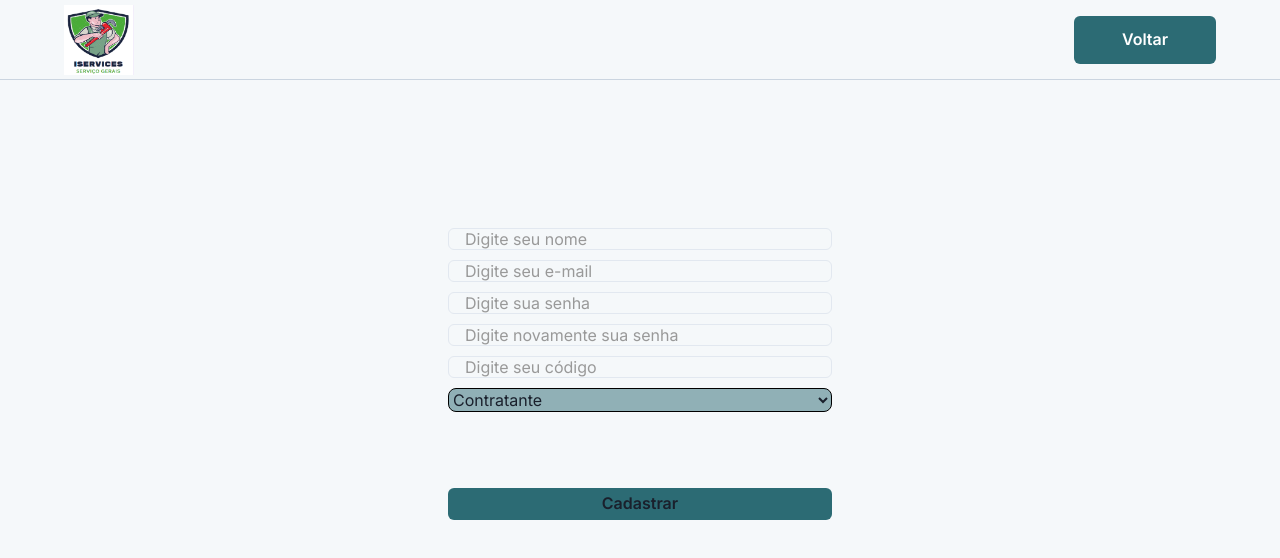
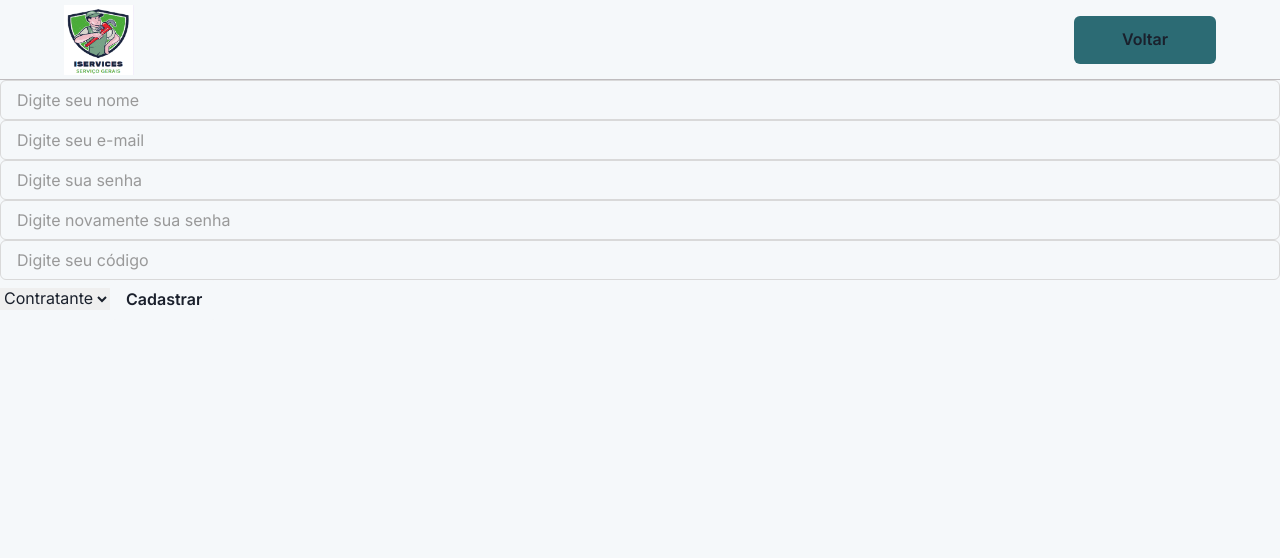
Before and after one commit to gastaofilho/Iservices-ProjetoFinal, a React (Vite) app: page /register in a window 1280 px wide. Shown: the top 558 px of the page. Built offline with nearby package versions, Linux system fonts and the light colour scheme.

Commit message:
fix: input component

```diff
--- a/src/components/DivJobRegister/index.tsx
+++ /dev/null
@@ -1,7 +0,0 @@
-export const DivJobRegister = () => {
-    return (
-      <>
-        <h1>Cadastre seu serviço</h1>
-      </>
-    );
-  };
--- a/src/components/Form/Input/index.tsx
+++ b/src/components/Form/Input/index.tsx
@@ -1,19 +1,18 @@
 import { ForwardedRef, InputHTMLAttributes, forwardRef } from 'react';
 import { FieldError } from 'react-hook-form'
+import { Input, InputProps, FormControl, FormLabel, FormErrorMessage } from '@chakra-ui/react'
 
-interface IInputProps extends InputHTMLAttributes<HTMLInputElement>{
+interface IInputProps extends InputProps{
   label?: string;
   error?: FieldError;
 }
 
-export const Input = forwardRef(({label, error, disabled, ...rest }: IInputProps, ref: ForwardedRef<HTMLInputElement>) => {
+export const FormInput = forwardRef(({label, error, ...rest }: IInputProps, ref: ForwardedRef<HTMLInputElement>) => {
   return(
-    <div>
-      <div>
-        {label ? <label>{label}</label> : null}
-        <input ref={ref} {...rest} />
-      </div>
-      {error ? <p>{error.message}</p> : null}
-    </div>
+    <FormControl isInvalid={!!error}>
+        {label ? <FormLabel>{label}</FormLabel> : null}
+        <Input ref={ref} {...rest} />
+      {error ? <FormErrorMessage>{error.message}</FormErrorMessage> : null}
+      </FormControl>
   )
 });
--- a/src/components/Form/LoginForm/index.tsx
+++ b/src/components/Form/LoginForm/index.tsx
@@ -1,66 +1,51 @@
-import { useContext, useState } from 'react';
-import { UserContext } from '../../../providers/UserContext';
-import { useForm, SubmitHandler } from 'react-hook-form'
-import { zodResolver } from '@hookform/resolvers/zod';
-import { LoginFormSchema, TLoginFormValues } from './loginFormSchema';
-import { useNavigate } from 'react-router-dom';
-import { Button, Flex, FormControl } from '@chakra-ui/react';
-import { StyledFieldset } from '../../../styles/fieldset';
-import { StyledInput } from '../../../styles/input';
-import { theme } from '../../../styles/theme';
+import { useContext, useState } from "react";
+import { UserContext } from "../../../providers/UserContext";
+import { useForm, SubmitHandler } from "react-hook-form";
+import { zodResolver } from "@hookform/resolvers/zod";
+import { LoginFormSchema, TLoginFormValues } from "./loginFormSchema";
+import { FormInput } from "../Input";
+import { useNavigate } from "react-router-dom";
+import { Button } from "@chakra-ui/react";
+import { theme } from "../../../styles/theme";
 
 export const LoginForm = () => {
   const [loading, setLoading] = useState(false);
   const { userLogin } = useContext(UserContext);
-  const navigate = useNavigate()
-  const {register, handleSubmit, formState: {errors}} = useForm<TLoginFormValues>({
-    resolver: zodResolver(LoginFormSchema)
-  })
+  const navigate = useNavigate();
+  const {
+    register,
+    handleSubmit,
+    formState: { errors },
+  } = useForm<TLoginFormValues>({
+    resolver: zodResolver(LoginFormSchema),
+  });
   const submit: SubmitHandler<TLoginFormValues> = (formData) => {
     userLogin(formData, setLoading);
-  }
+  };
   const registerRedirect = () => {
-    navigate("/register")
-}
+    navigate("/register");
+  };
 
-  return(
-    <Flex
-    width={"100vw"}
-    height={"24vh"}
-    justifyContent={"center"}
-    alignItems={"center"}
-    >
-      <Flex
-        justifyContent={"center"}
-        alignItems={"center"}
-        mx={"auto"}
-      >
-        <FormControl onSubmit={handleSubmit(submit)}>
-          <StyledFieldset>
-            <StyledInput type='text' placeholder='Digite seu e-mail' {...register("email")} disabled={loading} error={errors.email} />
-            <StyledInput type='password' placeholder='Digite sua senha' {...register("password")} disabled={loading} error={errors.password} />
-            <Flex
-            justifyContent={"center"}
-            alignItems={"center"}
-            width={"30rem"}
-            gap={"10px"}
-            >
-              <Button
-              width={"7rem"}
-                height={"2rem"}
-                bgColor={theme.colors.primary}
-              type='submit' disabled={loading}>
-                {loading ? "Entrando..." : "Entrar"}
-              </Button>
-              <Button
-                width={"7rem"}
-                height={"2rem"}
-                bgColor={theme.colors.primary}
-              onClick={registerRedirect}>Cadastre-se</Button>
-            </Flex>
-          </StyledFieldset>
-        </FormControl>
-      </Flex>
-    </Flex>
-  )
+  return (
+    <form onSubmit={handleSubmit(submit)}>
+      <FormInput
+        label="E-mail"
+        type="text"
+        placeholder="Digite seu e-mail"
+        {...register("email")}
+        error={errors.email}
+      />
+      <FormInput
+        label="Senha"
+        type="password"
+        placeholder="Digite sua senha"
+        {...register("password")}
+        error={errors.password}
+      />
+      <Button bgColor={theme.colors.primary} color={theme.colors.white} type="submit" disabled={loading}>
+        {loading ? "Entrando..." : "Entrar"}
+      </Button>
+      <Button onClick={registerRedirect}>Cadastre-se</Button>
+    </form>
+  );
 };
--- a/src/components/Form/RegisterForm/index.tsx
+++ b/src/components/Form/RegisterForm/index.tsx
@@ -3,10 +3,8 @@ import { useContext, useState } from "react";
 import { UserContext } from "../../../providers/UserContext";
 import { TRegisterFormValues, registerFormSchema } from "./resgisterFormSchem";
 import { zodResolver } from "@hookform/resolvers/zod";
-import { Button, Flex, FormControl } from "@chakra-ui/react";
-import { StyledSelect } from "../../../styles/select";
-import { StyledInput } from "../../../styles/input";
-import { theme } from "../../../styles/theme";
+import { FormInput } from "../Input";
+import { Button } from "@chakra-ui/react";
 
 export const RegisterForm = () => {
   const [loading, setLoading] = useState(false);
@@ -23,75 +21,44 @@ export const RegisterForm = () => {
     userRegister(formData, setLoading);
   };
   return (
-    <Flex
-    width={"100vw"}
-    height={"80vh"}
-    justifyContent={"center"}
-    alignItems={"center"}
-    >
-      <Flex
-      justifyContent={"center"}
-      alignItems={"center"}
-      mx={"auto"}
-      >
-        <FormControl onSubmit={handleSubmit(submit)}>
-          <Flex
-          width={"24rem"}
-          height={"8rem"}
-          direction={"column"}
-          justifyContent={"center"}
-          gap={"10px"}
-          >
-            <StyledInput
+    <form onSubmit={handleSubmit(submit)}>
+      <FormInput
         type="text"
         placeholder="Digite seu nome"
         {...register("name")}
-              disabled={loading}
-              error={errors.name}
+        error={errors?.name}
       />
-            <StyledInput
+      <FormInput
         type="email"
         placeholder="Digite seu e-mail"
         {...register("email")}
-              disabled={loading}
         error={errors.email}
       />
-            <StyledInput
+      <FormInput
         type="password"
         placeholder="Digite sua senha"
         {...register("password")}
-              disabled={loading}
         error={errors.password}
       />
-            <StyledInput
+      <FormInput
         type="password"
         placeholder="Digite novamente sua senha"
         {...register("confirm")}
-              disabled={loading}
         error={errors.confirm}
       />
-            <StyledInput
+      <FormInput
         type="text"
         placeholder="Digite seu código"
         {...register("zipcode")}
-              disabled={loading}
         error={errors.zipcode}
       />
-            <StyledSelect {...register("userType")}>
+      <select {...register("userType")}>
         <option value="customer">Contratante</option>
         <option value="professional">Profissional</option>
-            </StyledSelect>
-          </Flex>
-            <Button
-            width={"24rem"}
-            height={"2rem"}
-            mt={"5rem"}
-            bgColor={theme.colors.primary}
-            type="submit" disabled={loading}>
+      </select>
+      <Button type="submit" disabled={loading}>
         {loading ? "Cadastrando..." : "Cadastrar"}
       </Button>
-        </FormControl>
-      </Flex>
-    </Flex>
+    </form>
   );
 };
--- a/src/components/JobRegisterForm/index.tsx
+++ b/src/components/JobRegisterForm/index.tsx
@@ -1,8 +1,11 @@
 import { useForm, SubmitHandler } from "react-hook-form";
 import { useState } from "react";
-import { Input } from "../Form/Input/index";
 import { zodResolver } from "@hookform/resolvers/zod";
 import { jobRegisterSchema, TJobRegisterValues } from "./jobRegisterSchema";
+import { Button, Flex, FormControl, Select } from "@chakra-ui/react";
+import { theme } from "../../styles/theme";
+import { FormInput } from "../Form/Input";
+
 
 export const JobRegisterForm = () => {
   const [loading, setLoading] = useState(false);
@@ -18,41 +21,76 @@ export const JobRegisterForm = () => {
     console.log(formData);
   };
   return (
-    <form onSubmit={handleSubmit(submit)}>
-      <Input
+    <Flex justify={"center"}>
+    <Flex
+      direction={"column"}
+      w={["100%", "50%"]}
+      h={"300px"}
+      justify={"center"}
+      borderWidth={"1px"}
+      borderStyle={"solid"}
+      borderColor={"red"}
+    >
+      <FormControl w={["100%", "300px"]} onSubmit={handleSubmit(submit)}>
+        <FormInput
+          mb={"15px"}
           type="text"
           placeholder="Digite o título"
           {...register("title")}
-        disabled={loading}
           error={errors.title}
+          bgColor={theme.colors.gray[200]}
+          color={theme.colors.gray[700]}
+          fontWeight={"700"}
         />
-      <Input
+        <FormInput
+          mb={"15px"}
           type="text"
-        placeholder="Digite uma breve descrição do seu serviço"
+          placeholder="Descreva do seu serviço"
           {...register("description")}
-        disabled={loading}
           error={errors.description}
+          bgColor={theme.colors.gray[200]}
+          color={theme.colors.gray[700]}
+          fontWeight={"700"}
         />
-      <Input
+        <FormInput
+          mb={"15px"}
           type="text"
-        placeholder="Digite seu telefone para contato"
+          placeholder="Contato"
           {...register("contact")}
-        disabled={loading}
           error={errors.contact}
+          bgColor={theme.colors.gray[200]}
+          color={theme.colors.gray[700]}
+          fontWeight={"700"}
         />
-      <select {...register("jobCategory")} >
-        <option value="">Selecione o seu tipo de serviço</option>
+        <Flex>
+          <Select
+           mb={"15px"}
+           {...register("jobCategory")}
+           bgColor={theme.colors.gray[200]}
+           color={theme.colors.gray[700]}
+           fontWeight={"700"}
+          >
+            <option value="">Selecione o tipo de serviço</option>
             <option value="diarista">Diarista</option>
             <option value="pintor">Pintor</option>
             <option value="pedreiro">Pedreiro</option>
             <option value="eletricista">Eletricista</option>
             <option value="encanador">Encanador</option>
             <option value="all">Serviços Gerais</option>
-      </select>
-
-      <button type="submit" disabled={loading}>
+          </Select>
+        </Flex>
+        <Button
+          w={["100%", "300px"]}
+          h={["36px", "40px"]}
+          bgColor={theme.colors.primary}
+          textColor={theme.colors.branco}
+          type="submit"
+          disabled={loading}
+        >
           {loading ? "Cadastrando..." : "Cadastrar"}
-      </button>
-    </form>
+        </Button>
+      </FormControl>
+    </Flex>
+    </Flex>
   );
 };
--- a/src/components/UserBar/index.tsx
+++ b/src/components/UserBar/index.tsx
@@ -17,7 +17,7 @@ export const UserBar = () => {
       >
         <Heading
           fontSize={["18px", "24px"]}
-        >{`Olá ${user.name}, seja bem-vindo!`}</Heading>
+        >{`Olá ${user?.name}, seja bem-vindo!`}</Heading>
       </Flex>
     </>
   );
--- a/src/pages/ProfessionalDashboardPage/index.tsx
+++ b/src/pages/ProfessionalDashboardPage/index.tsx
@@ -1,11 +1,10 @@
-import { Button } from "@chakra-ui/react";
+import { Button, Flex, Heading } from "@chakra-ui/react";
 import { Header } from "../../components/Header"
 import { useContext } from "react";
 import { UserContext } from "../../providers/UserContext";
 import { theme } from "../../styles/theme";
 import { UserBar } from "../../components/UserBar/index";
 import { Main } from "../../components/Main/index";
-import { DivJobRegister } from "../../components/DivJobRegister/index";
 import { JobRegisterForm } from "../../components/JobRegisterForm/index";
 
 
@@ -27,11 +26,30 @@ export const ProfessionalDashboardPage = () => {
     </Header>
     <UserBar/>
     <Main>
-      <DivJobRegister/>
+      <Flex
+        w={"100%"}
+        h={"40px"}
+        alignItems="center"
+        justifyContent="flex-start"
+        px={"5%"}
+        bgColor={theme.colors.primary}
+        textColor={theme.colors.branco}
+      >
+        <Heading fontSize={["14px", "24px"]}>{`Cadastre seu serviço`}</Heading>
+      </Flex>
+
       <JobRegisterForm/>
-      <div>
-        <h1>Pessoas que entraram em contato</h1>
-      </div>
+      <Flex
+        w={"100%"}
+        h={"40px"}
+        alignItems="center"
+        justifyContent="flex-start"
+        px={"5%"}
+        bgColor={theme.colors.primary}
+        textColor={theme.colors.branco}
+      >
+        <Heading fontSize={["14px", "24px"]}>{`Pessoas que entraram em contato`}</Heading>
+      </Flex>
     </Main>
     </>
   );
--- a/src/pages/UserDashboardPage/index.tsx
+++ b/src/pages/UserDashboardPage/index.tsx
@@ -1,4 +1,4 @@
-import { Button, Flex } from "@chakra-ui/react";
+import { Button, Flex, Heading } from "@chakra-ui/react";
 import { Header } from "../../components/Header";
 import { Main } from "../../components/Main";
 import { UserBar } from "../../components/UserBar";
@@ -25,7 +25,18 @@ export const UserDashboardPage = () => {
       </Header>
       <UserBar />
       <Main>
-        <DivServices />
+      <Flex
+        w={"100%"}
+        h={"40px"}
+        alignItems="center"
+        justifyContent="flex-start"
+        px={"5%"}
+        bgColor={theme.colors.primary}
+        textColor={theme.colors.branco}
+      >
+        <Heading fontSize={"24px"}>{`Serviços Disponíveis`}</Heading>
+      </Flex>
+
         <ProfessionalUlList />
       </Main>
     </Flex>
--- a/src/styles/theme.ts
+++ b/src/styles/theme.ts
@@ -8,12 +8,13 @@ export const theme = extendTheme({
   colors:{
     primary: "#2C6B74",
     secondary: "#2C6B7480",
-    branco: "#FFFFFF",
-    cinza300: "rgba(67, 51, 51, 0.3)",
+    white: "#FFFFFF",
     gray:{
       "700": "#47585B",
       "500": "#999999",
       "400": "rgba(153, 153, 153, 0.5)",
+      "300":"rgba(67, 51, 51, 0.3)",
+      "200":"#D9D9D9",
       "100": "#F5F8FA",
 
 
```
Lines whose indentation alone changed are shown as unchanged.
